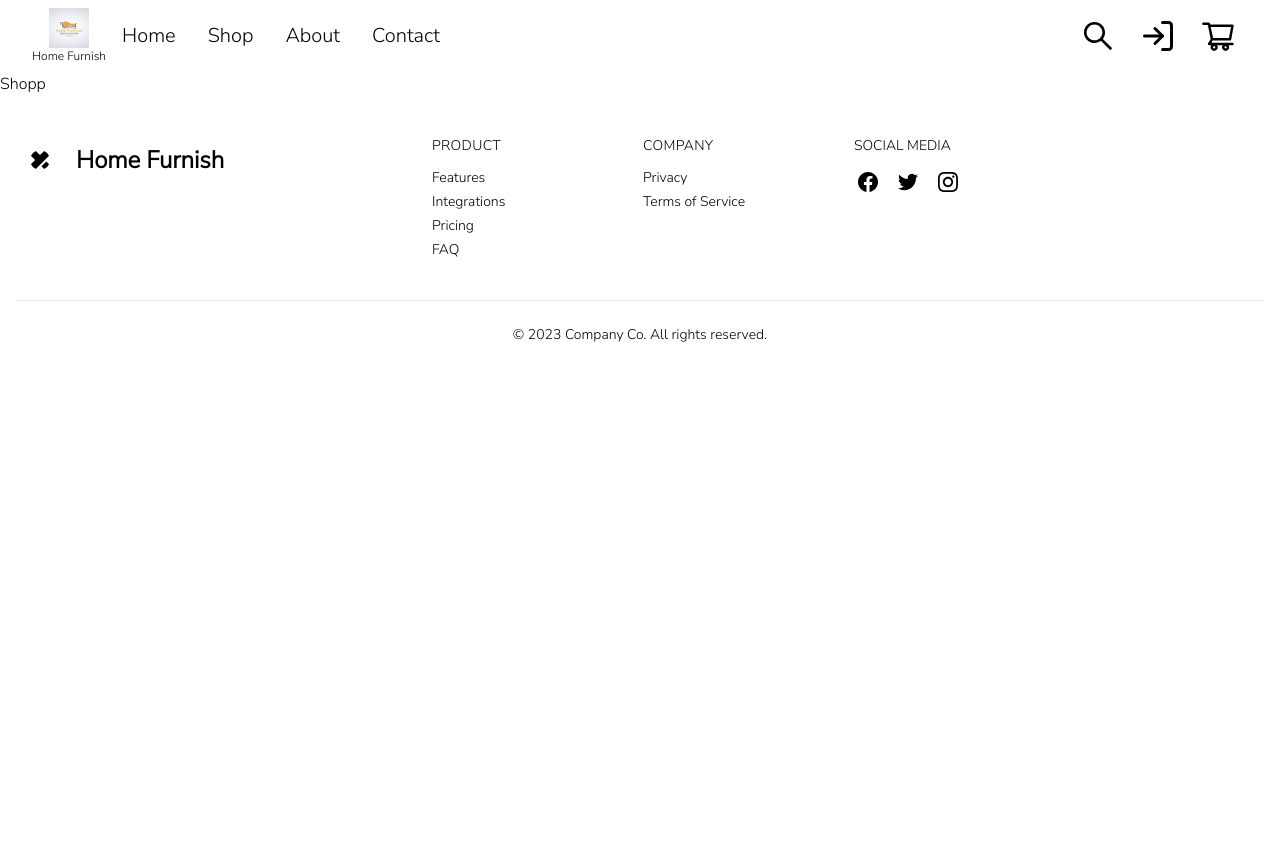
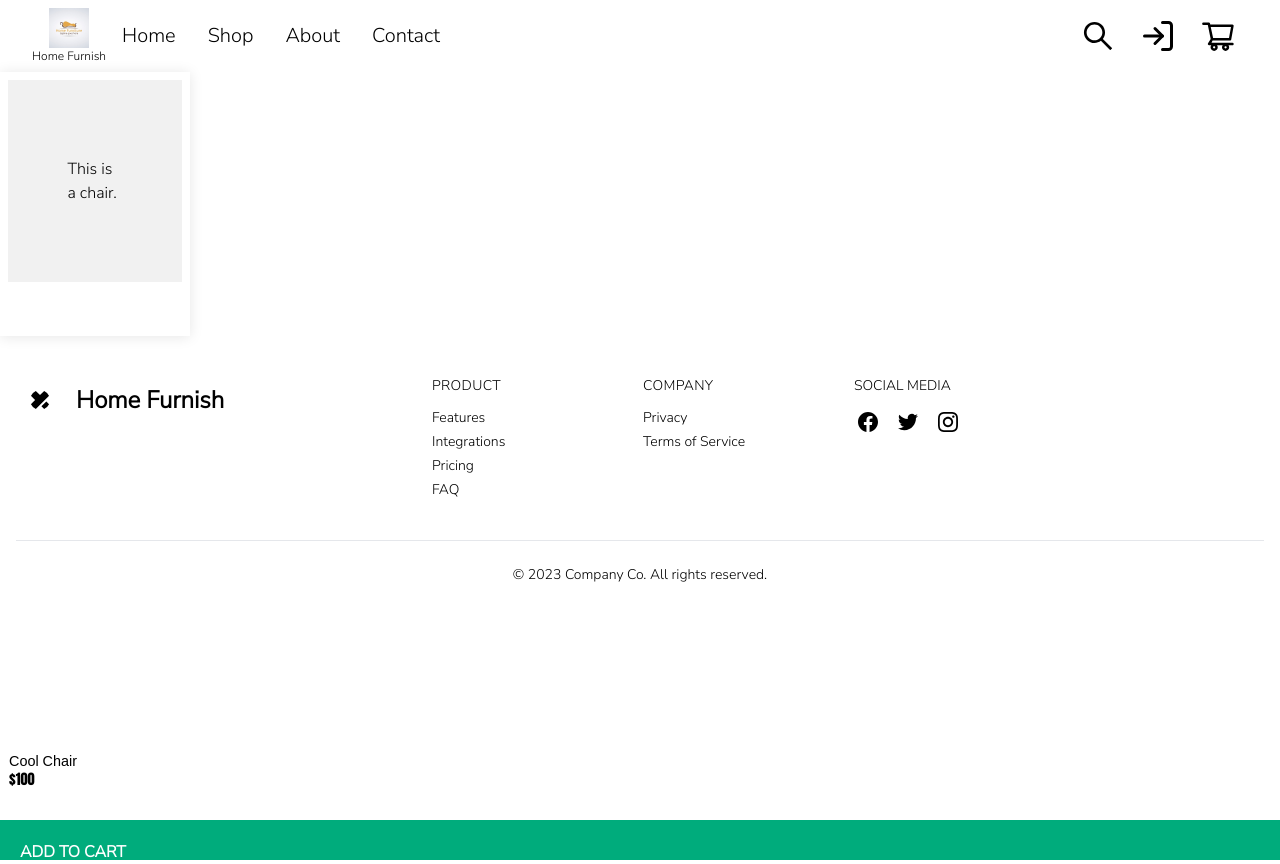
Before and after one commit to ianMuchesia/furniture-mern-app, a React (Vite) app in the folder frontend/: page /Shop in a window 1280 px wide. Before the commit the page ends 800 px from the top, so only its background shows below. Built offline with nearby package versions, Linux system fonts and the light colour scheme; no server answers.

Commit message:
ADD shop page

```diff
--- a/frontend/package.json
+++ b/frontend/package.json
@@ -17,6 +17,7 @@
     "react-dom": "^18.2.0",
     "react-icons": "^4.7.1",
     "react-lazy-load": "^4.0.1",
+    "react-redux": "^8.0.5",
     "react-router-dom": "^6.7.0"
   },
   "devDependencies": {
--- /dev/null
+++ b/frontend/src/@types/type.ts
@@ -0,0 +1,11 @@
+export interface Product{
+    _id: number;
+    name: string;
+    description: string;
+    price: number;
+    featured: boolean;
+}
+export interface ProductArrayModel{
+    allProducts : Product[],
+    particular_Product: Product
+}
--- /dev/null
+++ b/frontend/src/components/Card.css
@@ -0,0 +1,71 @@
+.card {
+    width: 11.875em;
+    height: 16.5em;
+    box-shadow: 0px 1px 13px rgba(0,0,0,0.1);
+    cursor: pointer;
+    transition: all 120ms;
+    display: flex;
+    align-items: center;
+    justify-content: center;
+    background: #fff;
+    padding: 0.5em;
+    padding-bottom: 3.4em;
+   }
+
+   .card::after {
+    content: "Add to Cart";
+    padding-top: 1.25em;
+    padding-left: 1.25em;
+    position: absolute;
+    left: 0;
+    bottom: -60px;
+    background: #00AC7C;
+    color: #fff;
+    height: 2.5em;
+    width: 100%;
+    transition: all 80ms;
+    font-weight: 600;
+    text-transform: uppercase;
+   }
+
+   .card .title {
+    font-family: Arial, Helvetica, sans-serif;
+    font-size: 0.9em;
+    position: absolute;
+    left: 0.625em;
+    bottom: 1.875em;
+    font-weight: 400;
+   }
+
+   .card .price {
+    font-family: Impact, Haettenschweiler, 'Arial Narrow Bold', sans-serif;
+    font-size: 0.9em;
+    position: absolute;
+    left: 0.625em;
+    bottom: 0.625em;
+   }
+
+   .card:hover::after {
+    bottom: 0;
+   }
+
+   .card:active {
+    transform: scale(0.98);
+   }
+
+   .card:active::after {
+    content: "Added !";
+    height: 3.125em;
+   }
+
+   .text {
+    max-width: 55px;
+   }
+
+   .image {
+    background: rgb(241, 241, 241);
+    width: 100%;
+    height: 100%;
+    display: grid;
+    place-items: center;
+   }
--- /dev/null
+++ b/frontend/src/components/Card.tsx
@@ -0,0 +1,13 @@
+import React from 'react'
+import './Card.css'
+const Card = () => {
+  return (
+    <div className="card">
+<div className="image"><span className="text">This is a chair.</span></div>
+  <h2 className="title">Cool Chair</h2>
+  <span className="price">$100</span>
+</div>
+  )
+}
+
+export default Card
--- a/frontend/src/pages/Shop.tsx
+++ b/frontend/src/pages/Shop.tsx
@@ -1,26 +1,12 @@
 import React, { useEffect } from 'react'
 import axios from 'axios'
+import Card from '../components/Card'
 const Shop = () => {
-    useEffect(()=>{
-        let isMounted = true
-        const fetchData = async()=>{
 
-            try {
-                const response = await axios.get('http://localhost:3000/api/v1/products')
-                if(isMounted){
-
-                }
-
-            console.log(response)
-            } catch (error) {
-                console.log(error)
-            }
-        }
-        fetchData()
-        return ()=>{isMounted=false}
-    }, [])
   return (
-    <div>Shopp</div>
+    <div>
+      <Card/>
+    </div>
   )
 }
 
```
Also changed, not shown: frontend/vite.config.ts.timestamp-1674221379850.mjs (added, +10 -0 lines), 1 other file (tests, documents, lock files or other folders).
